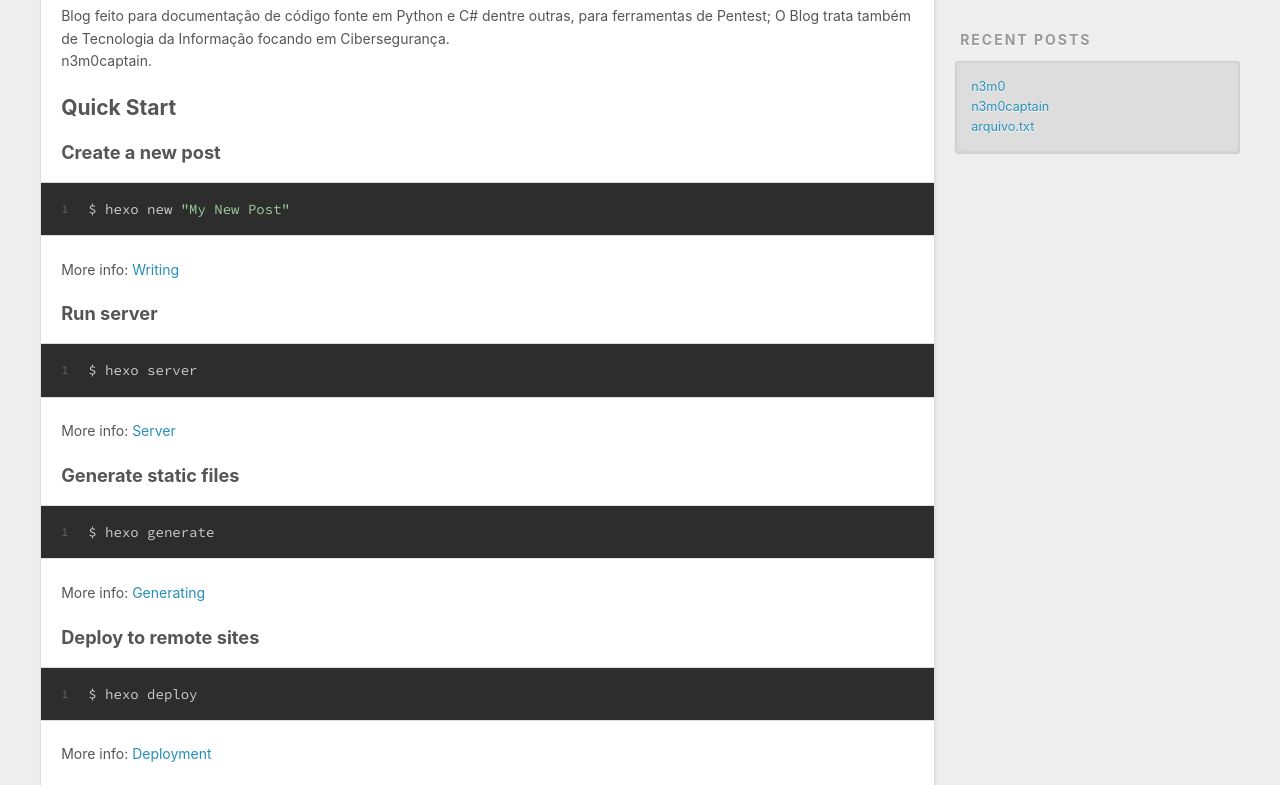
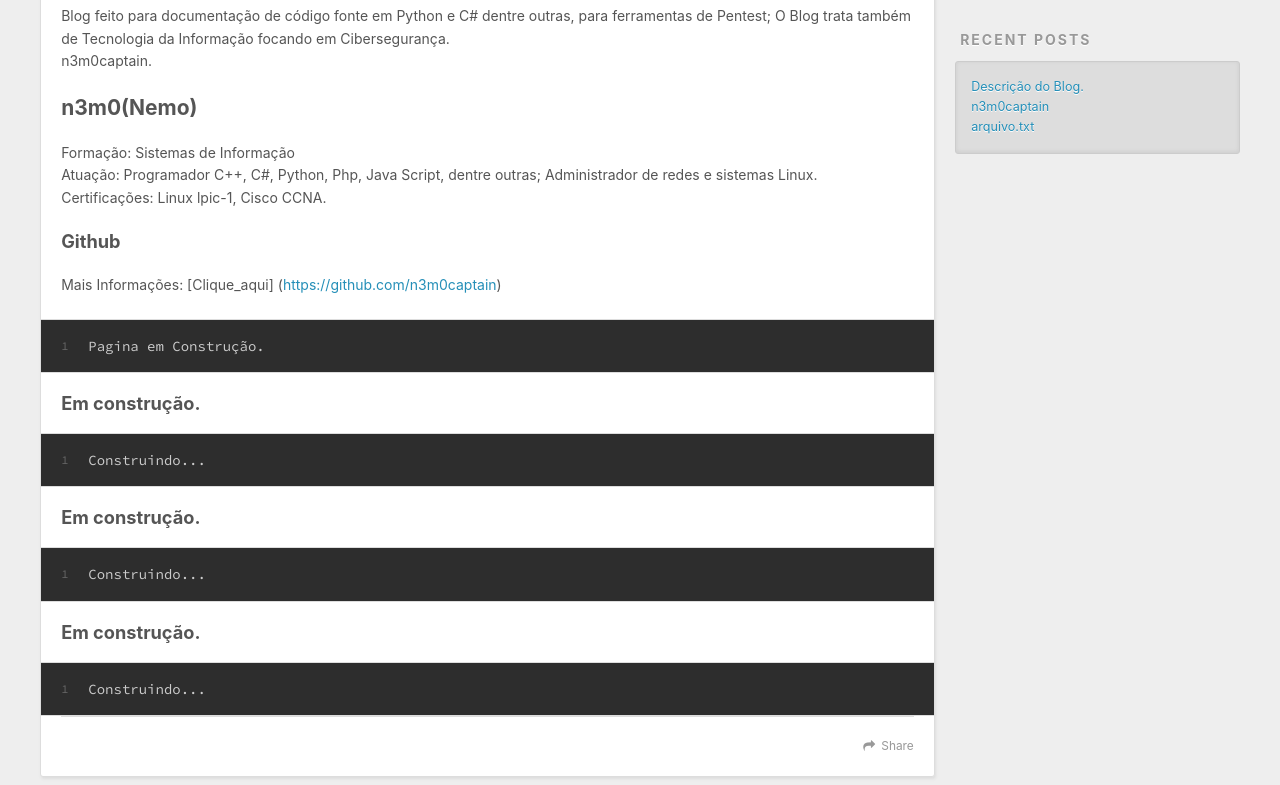
Before and after one commit to n3m0captain/blog, a plain HTML site: page 2019/03/26/hello-world/index.html in a window 1280 px wide. Shown: the part 448-1233 px from the top of the page. Drawn offline with nearby package versions, Linux system fonts and the light colour scheme.

Commit message:
Site updated: 2019-03-26 11:25:14

```diff
--- a/2019/03/26/hello-world/index.html
+++ b/2019/03/26/hello-world/index.html
@@ -5,19 +5,19 @@
 
 
 
-  <title>n3m0 | n3m0captain</title>
+  <title>Descrição do Blog. | n3m0captain</title>
   <meta name="viewport" content="width=device-width, initial-scale=1, maximum-scale=1">
   <meta name="description" content="Blog feito para documentação de código fonte em Python e C# dentre outras, para ferramentas de Pentest; O Blog trata também de Tecnologia da Informação focando em Cibersegurança.                    n3">
 <meta name="keywords" content="hacker, hack, invasão, cibersegurança, segurança na internet, tecnologia">
 <meta property="og:type" content="article">
-<meta property="og:title" content="n3m0">
+<meta property="og:title" content="Descrição do Blog.">
 <meta property="og:url" content="https://n3m0captain.github.io/blog/2019/03/26/hello-world/index.html">
 <meta property="og:site_name" content="n3m0captain">
 <meta property="og:description" content="Blog feito para documentação de código fonte em Python e C# dentre outras, para ferramentas de Pentest; O Blog trata também de Tecnologia da Informação focando em Cibersegurança.                    n3">
 <meta property="og:locale" content="default">
-<meta property="og:updated_time" content="2019-03-26T13:08:35.548Z">
+<meta property="og:updated_time" content="2019-03-26T14:24:57.903Z">
 <meta name="twitter:card" content="summary">
-<meta name="twitter:title" content="n3m0">
+<meta name="twitter:title" content="Descrição do Blog.">
 <meta name="twitter:description" content="Blog feito para documentação de código fonte em Python e C# dentre outras, para ferramentas de Pentest; O Blog trata também de Tecnologia da Informação focando em Cibersegurança.                    n3">
 
     <link rel="alternate" href="/blog/atom.xml" title="n3m0captain" type="application/atom+xml">
@@ -72,7 +72,7 @@
         <section id="main"><article id="post-hello-world" class="article article-type-post" itemscope itemprop="blogPost">
   <div class="article-meta">
     <a href="/blog/2019/03/26/hello-world/" class="article-date">
-  <time datetime="2019-03-26T13:08:35.548Z" itemprop="datePublished">2019-03-26</time>
+  <time datetime="2019-03-26T14:24:57.903Z" itemprop="datePublished">2019-03-26</time>
 </a>
 
   </div>
@@ -83,7 +83,7 @@
 
 
     <h1 class="article-title" itemprop="name">
-      n3m0
+      Descrição do Blog.
     </h1>
 
 
@@ -92,14 +92,12 @@
     <div class="article-entry" itemprop="articleBody">
 
         <p>Blog feito para documentação de código fonte em Python e C# dentre outras, para ferramentas de Pentest; O Blog trata também de Tecnologia da Informação focando em Cibersegurança.<br>                    n3m0captain.</p>
-<h2 id="Quick-Start"><a href="#Quick-Start" class="headerlink" title="Quick Start"></a>Quick Start</h2><h3 id="Create-a-new-post"><a href="#Create-a-new-post" class="headerlink" title="Create a new post"></a>Create a new post</h3><figure class="highlight bash"><table><tr><td class="gutter"><pre><span class="line">1</span><br></pre></td><td class="code"><pre><span class="line">$ hexo new <span class="string">"My New Post"</span></span><br></pre></td></tr></table></figure>
-<p>More info: <a href="https://hexo.io/docs/writing.html" target="_blank" rel="noopener">Writing</a></p>
-<h3 id="Run-server"><a href="#Run-server" class="headerlink" title="Run server"></a>Run server</h3><figure class="highlight bash"><table><tr><td class="gutter"><pre><span class="line">1</span><br></pre></td><td class="code"><pre><span class="line">$ hexo server</span><br></pre></td></tr></table></figure>
-<p>More info: <a href="https://hexo.io/docs/server.html" target="_blank" rel="noopener">Server</a></p>
-<h3 id="Generate-static-files"><a href="#Generate-static-files" class="headerlink" title="Generate static files"></a>Generate static files</h3><figure class="highlight bash"><table><tr><td class="gutter"><pre><span class="line">1</span><br></pre></td><td class="code"><pre><span class="line">$ hexo generate</span><br></pre></td></tr></table></figure>
-<p>More info: <a href="https://hexo.io/docs/generating.html" target="_blank" rel="noopener">Generating</a></p>
-<h3 id="Deploy-to-remote-sites"><a href="#Deploy-to-remote-sites" class="headerlink" title="Deploy to remote sites"></a>Deploy to remote sites</h3><figure class="highlight bash"><table><tr><td class="gutter"><pre><span class="line">1</span><br></pre></td><td class="code"><pre><span class="line">$ hexo deploy</span><br></pre></td></tr></table></figure>
-<p>More info: <a href="https://hexo.io/docs/deployment.html" target="_blank" rel="noopener">Deployment</a></p>
+<h2 id="n3m0-Nemo"><a href="#n3m0-Nemo" class="headerlink" title="n3m0(Nemo)"></a>n3m0(Nemo)</h2><p>Formação: Sistemas de Informação<br>Atuação: Programador C++, C#, Python, Php, Java Script, dentre outras; Administrador de redes e sistemas Linux.<br>Certificações: Linux lpic-1, Cisco CCNA.</p>
+<h3 id="Github"><a href="#Github" class="headerlink" title="Github"></a>Github</h3><p>Mais Informações: [Clique_aqui] (<a href="https://github.com/n3m0captain" target="_blank" rel="noopener">https://github.com/n3m0captain</a>)</p>
+<figure class="highlight bash"><table><tr><td class="gutter"><pre><span class="line">1</span><br></pre></td><td class="code"><pre><span class="line">Pagina em Construção.</span><br></pre></td></tr></table></figure>
+<h3 id="Em-construcao"><a href="#Em-construcao" class="headerlink" title="Em construção."></a>Em construção.</h3><figure class="highlight bash"><table><tr><td class="gutter"><pre><span class="line">1</span><br></pre></td><td class="code"><pre><span class="line">Construindo...</span><br></pre></td></tr></table></figure>
+<h3 id="Em-construcao-1"><a href="#Em-construcao-1" class="headerlink" title="Em construção."></a>Em construção.</h3><figure class="highlight bash"><table><tr><td class="gutter"><pre><span class="line">1</span><br></pre></td><td class="code"><pre><span class="line">Construindo...</span><br></pre></td></tr></table></figure>
+<h3 id="Em-construcao-2"><a href="#Em-construcao-2" class="headerlink" title="Em construção."></a>Em construção.</h3><figure class="highlight bash"><table><tr><td class="gutter"><pre><span class="line">1</span><br></pre></td><td class="code"><pre><span class="line">Construindo...</span><br></pre></td></tr></table></figure>
 
 
     </div>
@@ -153,7 +151,7 @@
       <ul>
 
           <li>
-            <a href="/blog/2019/03/26/hello-world/">n3m0</a>
+            <a href="/blog/2019/03/26/hello-world/">Descrição do Blog.</a>
           </li>
 
           <li>
```
Also changed, not shown: 2019/03/21/arquivo-txt/index.html (+1 -1 lines), 2019/03/22/menu-yml/index.html (+2 -2 lines), archives/2019/03/index.html (+3 -3 lines), archives/2019/index.html (+3 -3 lines), archives/index.html (+3 -3 lines), index.html (+9 -11 lines).
